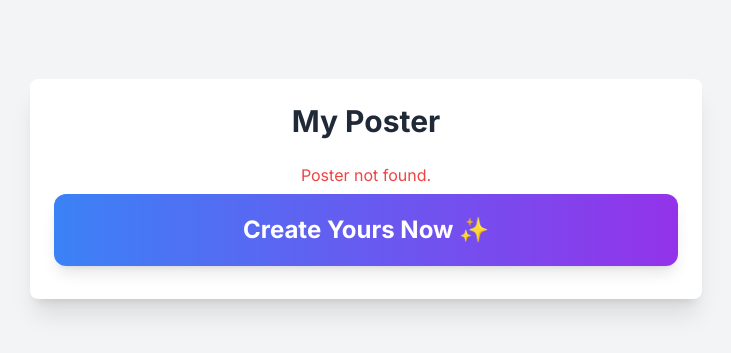
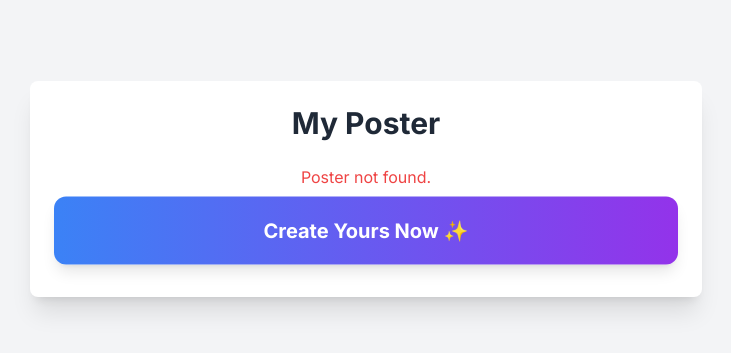
Before and after one commit to indrajeetsak/poster-app, a PHP site: page /view.php in a window 1280 px wide. Shown: the part 211-564 px from the top of the page, without its empty margins (274-1005 px from the left). Run offline with PHP 8.4, Linux system fonts and the light colour scheme; some libraries are stand-ins or nearby versions.

Commit message:
First draft

```diff
--- a/view.php
+++ b/view.php
@@ -54,7 +54,7 @@ if ($id) {
 <body class="bg-gray-100 min-h-screen flex flex-col items-center justify-center p-4">
 
     <div class="bg-white rounded-lg shadow-xl max-w-2xl w-full overflow-hidden text-center p-6">
-        <h1 class="text-3xl font-bold mb-6 text-gray-800"><?php echo $pageTitle; ?></h1>
+        <h3 class="text-3xl font-bold mb-6 text-gray-800"><?php echo $pageTitle; ?></h1>
 
         <?php if ($imageUrl): ?>
             <img src="<?php echo $imageUrl; ?>" alt="Generated Poster" class="w-full h-auto max-w-full rounded-lg shadow-md mb-8">
@@ -62,7 +62,7 @@ if ($id) {
             <p class="text-red-500 mb-4">Poster not found.</p>
         <?php endif; ?>
 
-        <a href="index.php" class="block w-full animate-bounce bg-gradient-to-r from-blue-500 to-purple-600 text-white text-2xl font-bold py-5 px-8 rounded-xl shadow-lg hover:shadow-xl transform hover:-translate-y-1 transition duration-200">
+        <a href="index.php" class="block w-full animate-bounce bg-gradient-to-r from-blue-500 to-purple-600 text-white text-xl font-bold py-5 px-8 rounded-xl shadow-lg hover:shadow-xl transform hover:-translate-y-1 transition duration-200">
             Create Yours Now ✨
         </a>
     </div>
```
